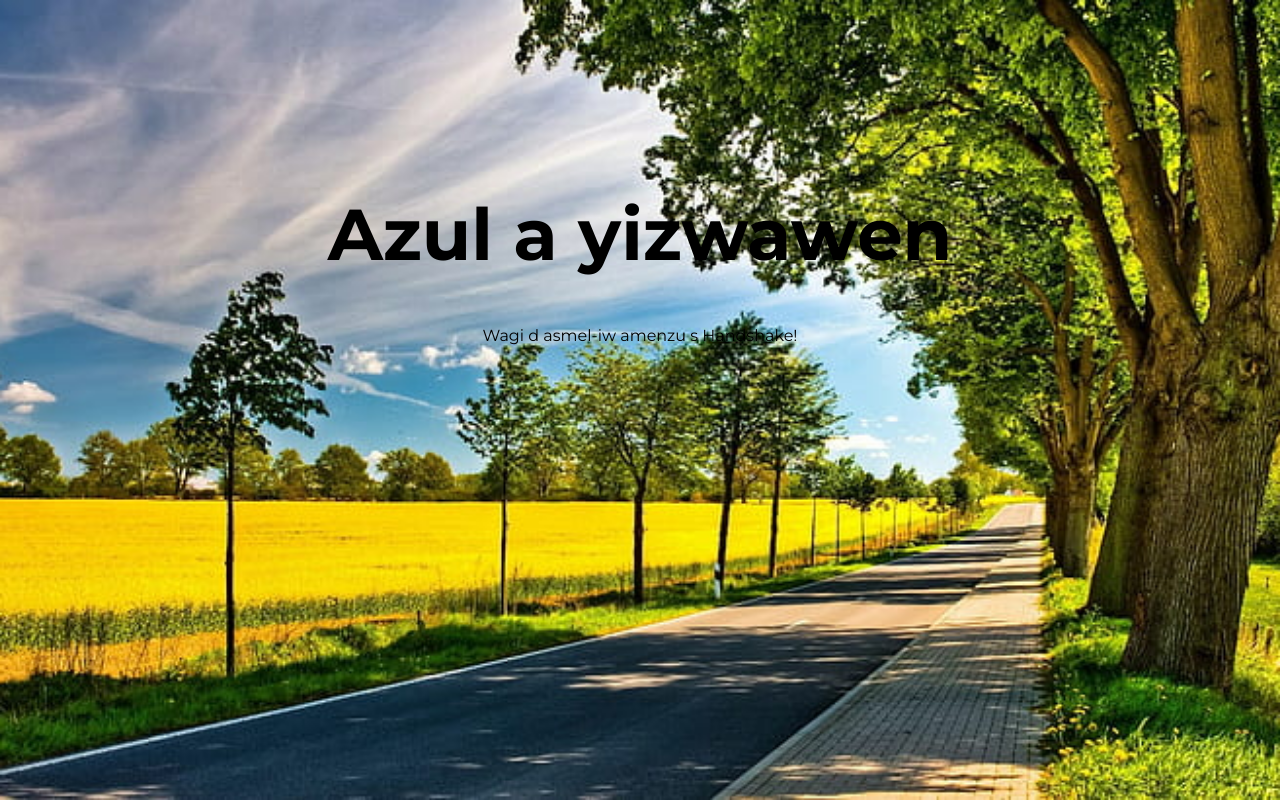
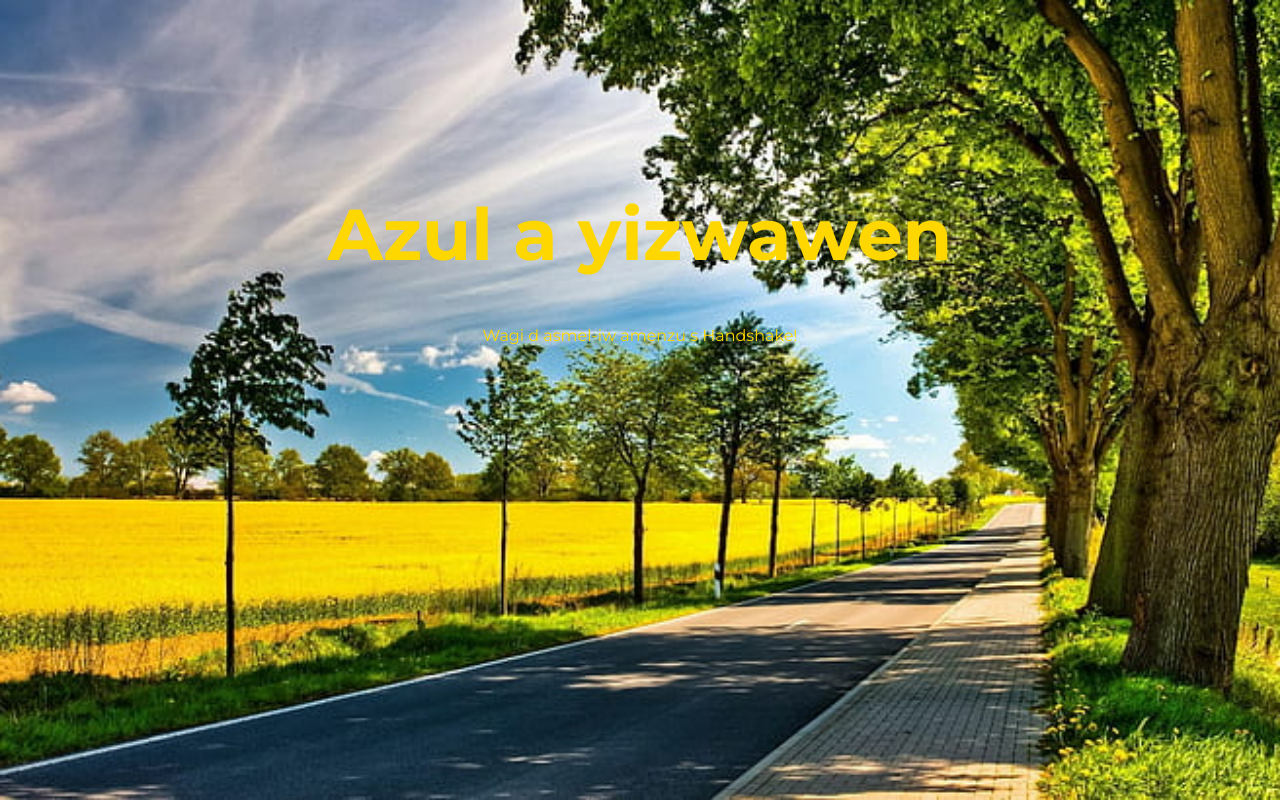
Before and after one commit to SelyanKab/tazwawt, a plain HTML site: page index.html in a window 1280 px wide. Drawn offline with Linux system fonts and the light colour scheme.

Commit message:
Update index.html

```diff
--- a/index.html
+++ b/index.html
@@ -12,7 +12,7 @@ body,td,th {
 	font-family: "Montserrat", sans-serif;
 	font-style: normal;
 	font-weight: 400;
-	color: rgba(0,0,0,1);
+	color: rgba(255,215,0,1);
 	-webkit-font-smoothing: antialiased !important;
 }
 html {
```
